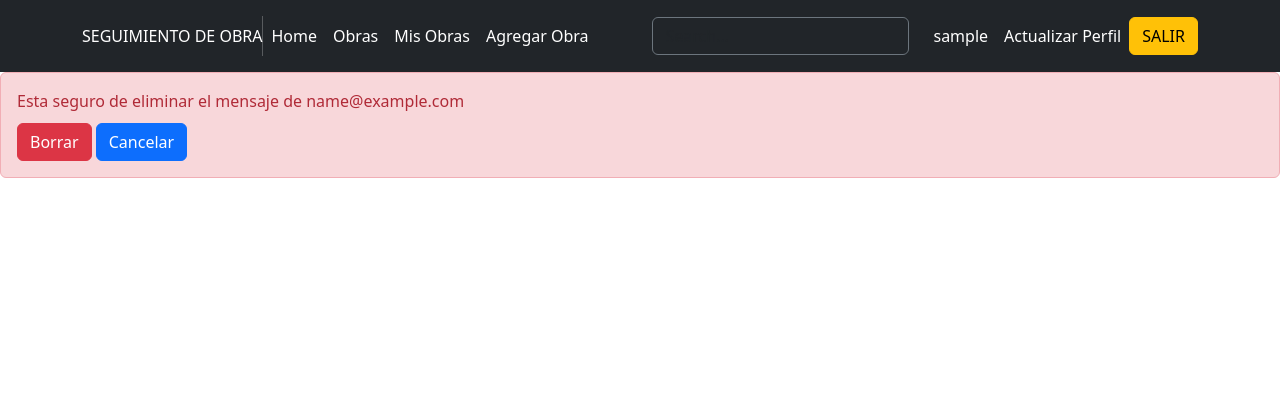
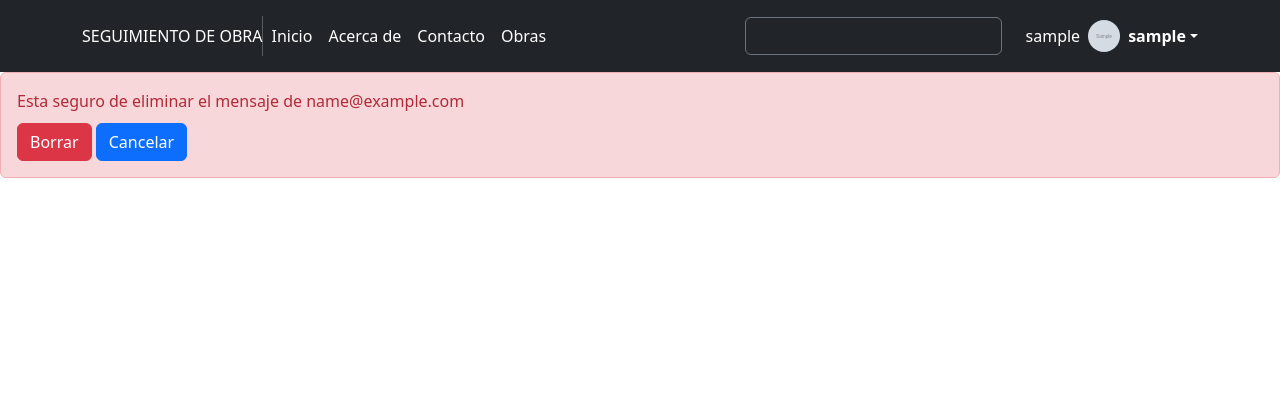
Before and after one commit to milton0989/ProyectoFinal, a Django app: page /mensaje/1/eliminar in a window 1280 px wide. Shown: the top 420 px of the page. Run offline with Django 3.2, Linux system fonts and the light colour scheme; a user stored in the database is signed in; tables that the repository leaves empty hold one stand-in row (values such as "Sample post"); grey boxes marked "Sample" are stand-in pictures; some libraries are stand-ins or nearby versions.

Commit message:
refactorizacion de template 'base', 'list' y 'delete'

```diff
--- a/obras/models.py
+++ b/obras/models.py
@@ -22,6 +22,10 @@ class Perfil(models.Model):
     user = models.OneToOneField(to=User, on_delete=models.CASCADE, related_name="perfil")
     avatar = models.ImageField(upload_to="avatares", null=True, blank=True)
 
+    @property
+    def image_url(self):
+        return self.avatar.url if self.avatar else ''
+
 class Mensaje(models.Model):
     mensaje = models.TextField(max_length=1000)
     email = models.EmailField()
--- a/obras/templates/obras/base.html
+++ b/obras/templates/obras/base.html
@@ -110,39 +110,48 @@
         <div class="vr"></div>
 
         <ul class="nav col-12 col-lg-auto me-lg-auto mb-2 justify-content-center mb-md-0">
-          <li><a href="#" class="nav-link px-2 text-white">Home</a></li>
+          <li><a href="#" class="nav-link px-2 text-white">Inicio</a></li>
+          <li><a href="#" class="nav-link px-2 text-white">Acerca de</a></li>
+          <li><a href="{% url 'mensaje-crear' %}" class="nav-link px-2 text-white">Contacto</a></li>
           <li><a href="{% url 'obra-list' %}" class="nav-link px-2 text-white">Obras</a></li>
-          {% if user.is_authenticated %}
-            <li><a href="{% url 'obra-user' %}" class="nav-link px-2 text-white">Mis Obras</a></li>
-            <li><a href="{% url 'obra-crear' %}" class="nav-link px-2 text-white">Agregar Obra</a></li>
-          {% else %}
-            <li><a href="#" class="nav-link px-2 text-white">FAQs</a></li>
-            <li><a href="#" class="nav-link px-2 text-white">About</a></li>
-          {% endif %}
+
         </ul>
+        <form class="col-12 col-lg-auto mb-3 mb-lg-0 me-lg-3" role="search">
+          <input type="search" class="form-control form-control-dark text-bg-dark" placeholder="Search..." aria-label="Search">
+        </form>
 
           {% if user.is_authenticated %}
-          <form class="col-12 col-lg-auto mb-3 mb-lg-0 me-lg-3" role="search">
-            <input type="search" class="form-control form-control-dark text-bg-dark" placeholder="Search..." aria-label="Search">
-          </form>
 
           <div class="text-end"></div>
             <a href="#" class="nav-link px-2 text-white">{{ user.username }}</a>
-            {% if user.perfil %}
-              <a href="{% url 'perfil-actualizar' user.perfil.id %}" class="nav-link px-2 text-white">Actualizar Perfil</a>
-            {% else %}
-            <a href="{% url 'perfil-crear' %}" class="nav-link px-2 text-white">Crear Perfil</a>
-            {% endif %}
-            <a href="{% url 'logout' %}" class="btn btn-warning">SALIR</a>
+            <div class="dropdown text-end">
+              <a href="#" class="d-flex align-items-center text-white text-decoration-none dropdown-toggle" data-bs-toggle="dropdown" aria-expanded="false">
+                <img src="{{user.perfil.image_url}}" alt="" width="32" height="32" class="rounded-circle me-2">
+                <strong>{{ user.username }}</strong>
+              </a>
+              <ul class="dropdown-menu text-small">
+                <li><a class="dropdown-item" href="{% url 'obra-user' %}">Mis Obras</a></li>
+                <li><a class="dropdown-item" href="{% url 'obra-crear' %}">Agregar Obra</a></li>
+                <li><hr class="dropdown-divider"></li>
+                <li><a class="dropdown-item" href="{% url 'mensaje-list' %}">Mis Mensajes</a></li>
+                <li><hr class="dropdown-divider"></li>
+                <li>
+                  {% if user.perfil %}
+                  <a class="dropdown-item" href="{% url 'perfil-actualizar' user.perfil.id %}">Actualizar Avatar</a>
+                  {% else %}
+                  <a class="dropdown-item" href="{% url 'perfil-crear' %}">Crear Avatar</a>
+                  {% endif %}
+                </li>
+                <li><hr class="dropdown-divider"></li>
+                <li><a class="dropdown-item" href="{% url 'logout' %}">Salir</a></li>
+              </ul>
+            </div>
           {% else %}
           <div class="text-end">
             <a href="{% url 'login' %}" class="btn btn-outline-light me-2">Inicio</a>
             <a href="{% url 'signup' %}" class="btn btn-warning">Registrarse</a>
           {% endif %}
-          <!--
-          <button type="button" class="btn btn-outline-light me-2">Inicio</button>
-          <button type="button" class="btn btn-warning">Registrarse</button>
-          -->
+
         </div>
       </div>
     </div>
--- a/obras/templates/obras/mensaje_confirm_delete.html
+++ b/obras/templates/obras/mensaje_confirm_delete.html
@@ -10,7 +10,7 @@
         {% csrf_token %}
         {{form}}
         <input class="btn btn-danger" type="submit" value="Borrar">
-        <a class="btn btn-primary" href="{% url 'mensaje-list' %}">Cancelar</a> <!-- AÑADIR CSS para mejorar vista-->
+        <a class="btn btn-primary" href="{% url 'mensaje-list' %}">Cancelar</a>
 
     </form>
   </div>
--- a/obras/templates/obras/mensaje_list.html
+++ b/obras/templates/obras/mensaje_list.html
@@ -9,7 +9,7 @@
         <h1>
             No hay mensajes
         </h1>
-        {% endif %}
+        {% else %}
         <h1>
             Mis mensajes
         </h1>
@@ -34,6 +34,7 @@
               {% endfor %}
             </tbody>
           </table>
+          {% endif %}
 
     </ul>
 {% endblock %}
--- a/obras/views.py
+++ b/obras/views.py
@@ -55,7 +55,7 @@ class Login(LoginView):
 class SignUp(CreateView):
     form_class = UserCreationForm
     template_name = 'registration/signup.html'
-    success_url = reverse_lazy("obra-list")
+    success_url = reverse_lazy("login")
 
 class Logout(LogoutView):
     template_name = 'registration/logout.html'
```
Also changed, not shown: obras/templates/obras/obra_confirm_delete.html (+5 -6 lines), media/avatares/avataaars_GMGJPye.png (added), media/obras/avataaars.png (added).
